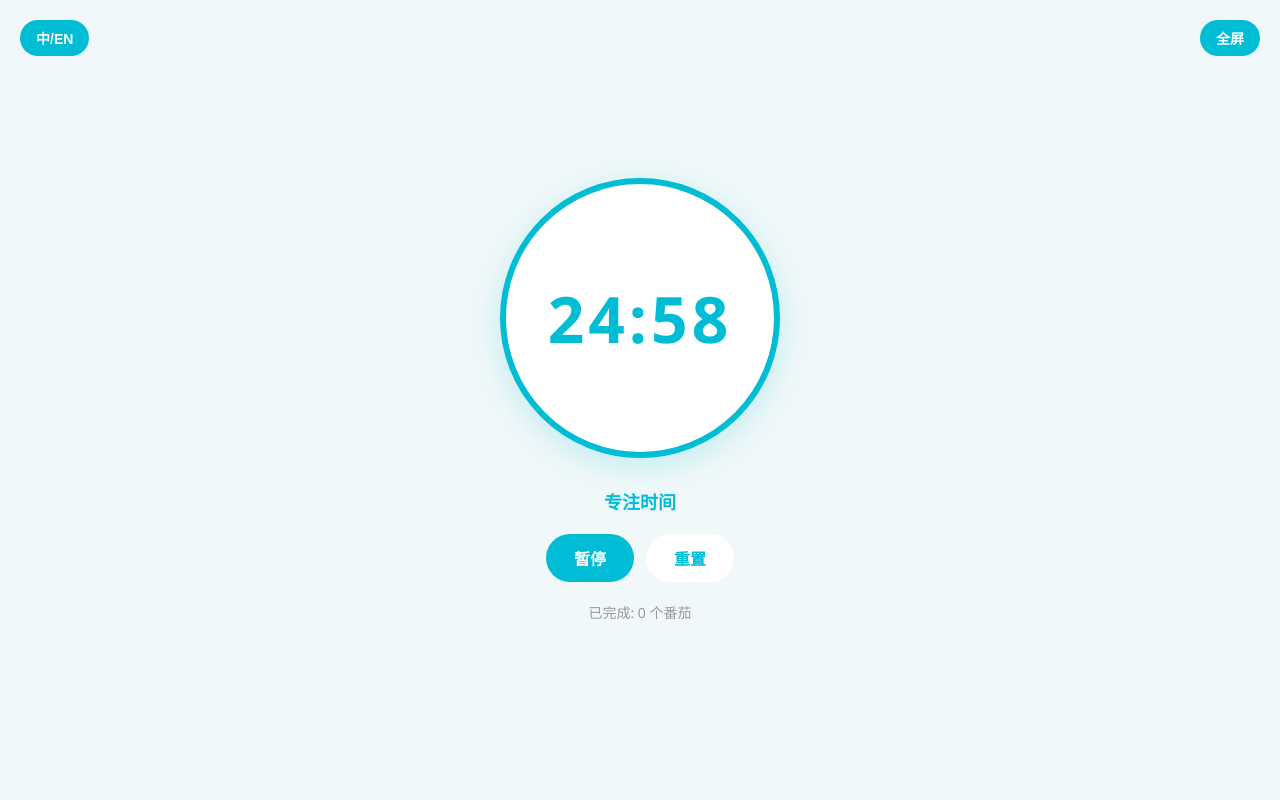
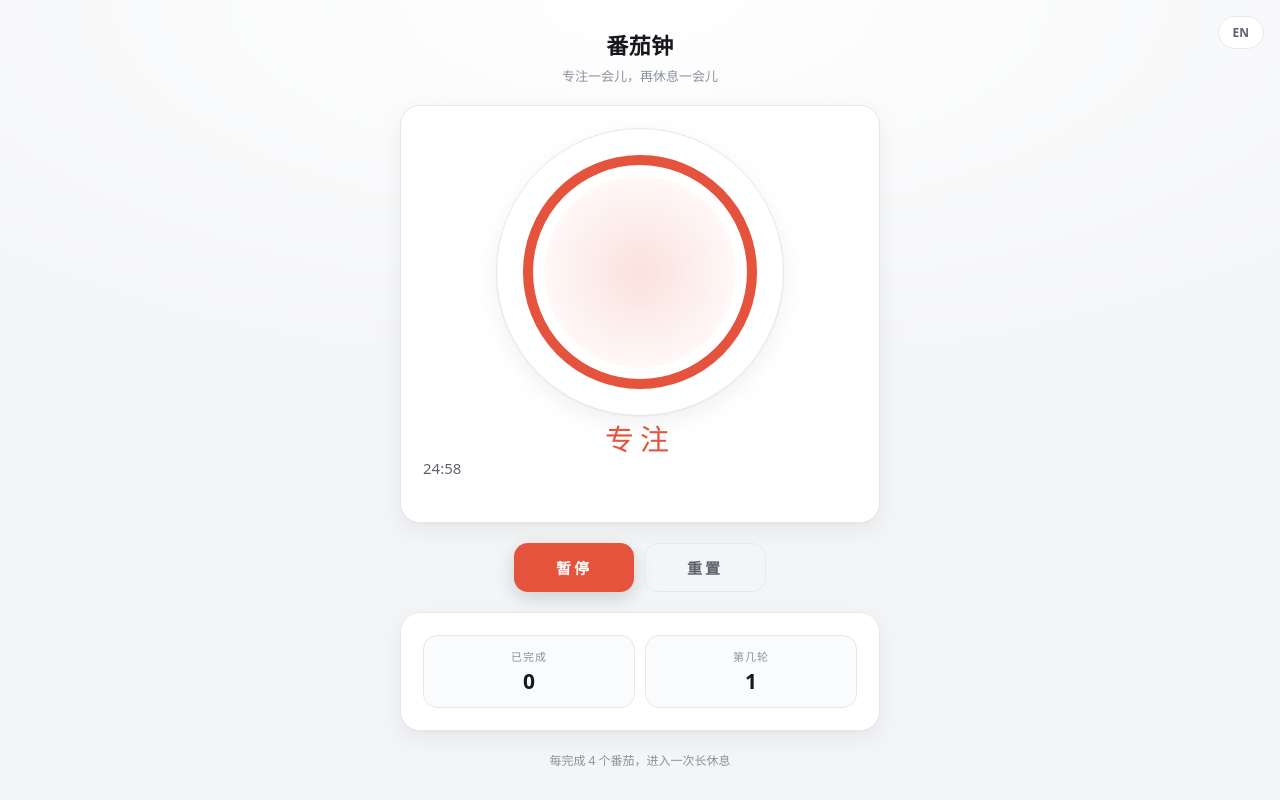
Before and after one commit to solcat1007/pomodoro, a plain HTML site: page index.html in a window 1280 px wide. Both pictures are taken after a click on the button "开始". Drawn offline with Linux system fonts and the light colour scheme.

Commit message:
重构: 改为现代 PWA，重写视觉与交互，补全中文注释

```diff
--- a/index.html
+++ b/index.html
@@ -2,64 +2,296 @@
 <html lang="zh-CN">
 <head>
 <meta charset="UTF-8">
-<meta name="viewport" content="width=device-width, initial-scale=1.0">
-<title>番茄钟 | Pomodoro Timer</title>
+<meta name="viewport" content="width=device-width, initial-scale=1.0, viewport-fit=cover">
+<title>番茄钟 · 专注计时器</title>
+<meta name="description" content="25 分钟专注 + 5 分钟休息，可自定义时长，自动循环">
+<link rel="manifest" href="./manifest.webmanifest">
+<link rel="icon" href="./icon.svg">
+<meta name="theme-color" content="#e5533d">
+<meta name="apple-mobile-web-app-capable" content="yes">
+<meta name="apple-mobile-web-app-title" content="番茄钟">
 <style>
-:root{--c:#00BCD4;--cd:#0097A7;--w:#fff;--bg:#f0f8f9;--t:#333}
+
+:root{
+  --bg:#f4f5f7;           /* 页面底色：浅灰，避免纯白刺眼 */
+  --bg-glow:#ffffff;      /* 顶部径向光晕色，制造轻微的空间感 */
+  --surface:#ffffff;      /* 卡片底色 */
+  --surface-2:#fafbfc;    /* 卡片内的次级区块（输入框、结果区） */
+  --text:#16181d;         /* 主文字 */
+  --soft:#5d636e;         /* 次要文字 */
+  --mute:#8b929e;         /* 弱化文字（提示、单位、占位符） */
+  --line:#e6e8ec;         /* 分割线与边框 */
+  --accent:#26a69a;       /* 强调色（各玩具不同） */
+  --accent-soft:#e6f4f2;  /* 强调色的浅色版，用于底色块 */
+  --r-lg:20px; --r-md:14px; --r-sm:10px;
+  --ease:cubic-bezier(.4,0,.2,1);
+  --shadow:0 1px 2px rgba(16,24,40,.04), 0 8px 24px rgba(16,24,40,.06);
+}
 *{margin:0;padding:0;box-sizing:border-box}
-body{font-family:'Segoe UI','PingFang SC','Microsoft YaHei',sans-serif;background:var(--bg);color:var(--t);display:flex;flex-direction:column;align-items:center;justify-content:center;height:100vh;overflow:hidden;user-select:none}
-.lang-btn{position:fixed;top:20px;left:20px;z-index:100;padding:8px 16px;background:var(--c);color:var(--w);border:none;border-radius:20px;cursor:pointer;font-size:14px;font-weight:600;transition:.2s}
-.lang-btn:hover{background:var(--cd)}
-.fs-btn{position:fixed;top:20px;right:20px;z-index:100;padding:8px 16px;background:var(--c);color:var(--w);border:none;border-radius:20px;cursor:pointer;font-size:14px;font-weight:600;transition:.2s}
-.fs-btn:hover{background:var(--cd)}
-.container{text-align:center;padding:40px 20px}
-.timer-box{width:280px;height:280px;border-radius:50%;background:var(--w);border:6px solid var(--c);display:flex;align-items:center;justify-content:center;margin:0 auto 30px;box-shadow:0 8px 32px rgba(0,188,212,0.2);transition:border-color .3s}
-.timer-box.break{border-color:#FF9800}
-.timer-display{font-size:64px;font-weight:700;color:var(--c);letter-spacing:4px;transition:color .3s}
-.timer-box.break .timer-display{color:#FF9800}
-.mode-label{font-size:18px;color:var(--c);margin-bottom:20px;font-weight:600;transition:color .3s}
-.mode-label.break{color:#FF9800}
-.btns{display:flex;gap:12px;flex-wrap:wrap;justify-content:center;margin-top:20px}
-.btns button{padding:12px 28px;border:none;border-radius:24px;font-size:16px;font-weight:600;cursor:pointer;transition:.2s;font-family:inherit}
-.btn-start{background:var(--c);color:var(--w)}
-.btn-start:hover{background:var(--cd)}
-.btn-reset{background:var(--w);color:var(--c);border:2px solid var(--c)}
-.btn-reset:hover{background:#e0f7fa}
-.session-count{font-size:14px;color:#999;margin-top:20px}
-@media(max-width:500px){.timer-box{width:220px;height:220px}.timer-display{font-size:48px}}
+
+body{
+  font-family:system-ui,-apple-system,'PingFang SC','Microsoft YaHei',sans-serif;
+  background:var(--bg);
+  /* 顶部一层极淡光晕，比死板的纯色更有层次 */
+  background-image:radial-gradient(120% 80% at 50% 0%, var(--bg-glow) 0%, rgba(255,255,255,0) 62%);
+  background-attachment:fixed;
+  color:var(--text);
+  min-height:100dvh;
+  display:flex; flex-direction:column; align-items:center; justify-content:center;
+  padding:24px; -webkit-font-smoothing:antialiased;
+}
+
+.app{width:100%; max-width:480px; display:flex; flex-direction:column; align-items:center; gap:20px}
+
+.head{text-align:center}
+.head h1{font-size:22px; font-weight:600; letter-spacing:.5px}
+.head p{font-size:13px; color:var(--mute); margin-top:6px}
+
+.card{
+  width:100%; background:var(--surface); border:1px solid var(--line);
+  border-radius:var(--r-lg); padding:22px; box-shadow:var(--shadow);
+}
+
+.stage{
+  width:288px; height:288px; position:relative;
+  background:var(--surface); border:1px solid var(--line);
+  border-radius:50%; box-shadow:var(--shadow);
+  display:flex; align-items:center; justify-content:center;
+}
+.stage canvas{border-radius:50%}
+
+.phase{
+  font-size:29px; font-weight:300; letter-spacing:6px;
+  color:var(--accent); min-height:42px; text-align:center;
+  transition:color .4s var(--ease);
+}
+.cd{font-size:15px; color:var(--soft); font-variant-numeric:tabular-nums; min-height:22px}
+.meta{font-size:13px; color:var(--mute); min-height:20px; text-align:center}
+
+.row{display:flex; gap:10px; flex-wrap:wrap; justify-content:center}
+.stats{display:flex; gap:10px; width:100%}
+.stat{
+  flex:1; background:var(--surface-2); border:1px solid var(--line);
+  border-radius:var(--r-md); padding:12px; text-align:center;
+}
+.stat .k{font-size:11px; color:var(--mute); letter-spacing:1px}
+.stat .v{font-size:21px; font-weight:600; margin-top:3px; font-variant-numeric:tabular-nums}
+
+.chip{
+  padding:9px 18px; font-size:13px; font-weight:500; font-family:inherit;
+  background:var(--surface); color:var(--soft);
+  border:1px solid var(--line); border-radius:999px; cursor:pointer;
+  transition:all .2s var(--ease);
+}
+.chip:hover{border-color:var(--accent); color:var(--accent)}
+.chip.active{
+  background:var(--accent); border-color:var(--accent); color:#fff;
+  box-shadow:0 4px 14px rgba(0,0,0,.14);
+}
+
+.btn{
+  padding:13px 42px; font-size:15px; font-weight:600; font-family:inherit;
+  letter-spacing:3px; background:var(--accent); color:#fff;
+  border:none; border-radius:var(--r-md); cursor:pointer;
+  transition:transform .15s var(--ease), box-shadow .2s var(--ease);
+  box-shadow:0 6px 20px rgba(0,0,0,.16);
+}
+.btn:hover{transform:translateY(-1px)}
+.btn:active{transform:translateY(0)}
+.btn.ghost{background:transparent; border:1px solid var(--line); color:var(--soft); box-shadow:none}
+
+.lang{
+  position:fixed; top:16px; right:16px; z-index:20;
+  padding:7px 14px; font-size:12px; font-weight:600; font-family:inherit;
+  background:var(--surface); color:var(--soft);
+  border:1px solid var(--line); border-radius:999px; cursor:pointer;
+  transition:all .2s var(--ease);
+}
+.lang:hover{border-color:var(--accent); color:var(--accent)}
+
+.hint{font-size:12px; color:var(--mute); text-align:center; line-height:1.7}
+
+@media (max-width:380px){
+  .stage{width:250px;height:250px}
+  .phase{font-size:25px; letter-spacing:4px}
+}
+
+:root{ --accent:#e5533d; --accent-soft:#fdeceb; }
+
 </style>
 </head>
 <body>
-<button class="lang-btn" onclick="toggleLang()" data-key="langBtn">中/EN</button>
-<button class="fs-btn" onclick="toggleFS()" data-key="fsBtn">全屏</button>
-<div class="container">
-  <div class="timer-box" id="timerBox">
-    <span class="timer-display" id="timerDisplay">25:00</span>
+<button class="lang" id="langBtn" onclick="toggleLang()">EN</button>
+<div class="app">
+
+  <div class="head">
+    <h1 id="t_title">番茄钟</h1>
+    <p id="t_sub">专注一会儿，再休息一会儿</p>
   </div>
-  <div class="mode-label" id="modeLabel" data-key="focus">专注时间</div>
-  <div class="btns">
-    <button class="btn-start" id="btnStart" onclick="toggleTimer()" data-key="start">开始</button>
-    <button class="btn-reset" onclick="resetTimer()" data-key="reset">重置</button>
+
+  <div class="card">
+    <div class="stage" style="margin:0 auto"><canvas id="cv" width="288" height="288"></canvas></div>
+    <div class="phase" id="phase">准备</div>
+    <div class="cd" id="cd">25:00</div>
+    <div class="meta" id="meta"></div>
   </div>
-  <div class="session-count" id="sessionCount" data-key="sessions">已完成: 0 个番茄</div>
+
+  <div class="row">
+    <button class="btn" id="mainBtn" onclick="toggle()">开始</button>
+    <button class="btn ghost" id="resetBtn" onclick="hardReset()">重置</button>
+  </div>
+
+  <div class="card">
+    <div class="stats">
+      <div class="stat"><div class="k" id="t_done">已完成</div><div class="v" id="vDone">0</div></div>
+      <div class="stat"><div class="k" id="t_round">第几轮</div><div class="v" id="vRound">1</div></div>
+    </div>
+  </div>
+
+  <div class="hint" id="t_hint">每完成 4 个番茄，进入一次长休息</div>
+
 </div>
 <script>
-/* ===== 番茄钟 / Pomodoro Timer ===== */
-var i18n={zh:{langBtn:"中/EN",fsBtn:"全屏",focus:"专注时间",break:"休息时间",start:"开始",pause:"暂停",reset:"重置",sessions:"已完成: {n} 个番茄"},en:{langBtn:"中/EN",fsBtn:"Fullscreen",focus:"Focus",break:"Break",start:"Start",pause:"Pause",reset:"Reset",sessions:"Completed: {n} pomodoros"}};
-var lang="zh",minutes=25,seconds=0,timerId=null,isRunning=false,isBreak=false,sessionCount=0;
-var FOCUS=25,BREAK=5;
-function t(key,replace){var s=i18n[lang][key];if(replace)for(var k in replace)s=s.replace("{"+k+"}",replace[k]);return s}
-function updateUI(){document.querySelectorAll("[data-key]").forEach(function(el){var k=el.getAttribute("data-key");if(el.textContent.trim()==="中/EN"||el.textContent.trim()==="全屏"||el.tagName==="DIV"){if(k==="sessions")el.textContent=t(k,{n:sessionCount});else if(k==="focus"||k==="break")el.textContent=isBreak?t("break"):t("focus");else el.textContent=t(k)}});document.getElementById("btnStart").textContent=isRunning?t("pause"):t("start")}
-function toggleLang(){lang=lang==="zh"?"en":"zh";updateUI()}
-function toggleFS(){if(!document.fullscreenElement){document.documentElement.requestFullscreen()}else{document.exitFullscreen()}}
-function format(m,s){return String(m).padStart(2,"0")+":"+String(s).padStart(2,"0")}
-function updateDisplay(){document.getElementById("timerDisplay").textContent=format(minutes,seconds)}
-function tick(){if(seconds>0){seconds--}else if(minutes>0){minutes--;seconds=59}else{clearInterval(timerId);timerId=null;isRunning=false;if(isBreak){isBreak=false;minutes=FOCUS;sessionCount++;document.getElementById("timerBox").classList.remove("break");document.getElementById("modeLabel").classList.remove("break")}else{isBreak=true;minutes=BREAK;document.getElementById("timerBox").classList.add("break");document.getElementById("modeLabel").classList.add("break")}seconds=0;updateDisplay();updateUI();notify();return}updateDisplay()}
-function toggleTimer(){if(isRunning){clearInterval(timerId);timerId=null;isRunning=false}else{timerId=setInterval(tick,1000);isRunning=true}updateUI()}
-function resetTimer(){clearInterval(timerId);timerId=null;isRunning=false;isBreak=false;minutes=FOCUS;seconds=0;document.getElementById("timerBox").classList.remove("break");document.getElementById("modeLabel").classList.remove("break");updateDisplay();updateUI()}
-function notify(){if(Notification&&Notification.permission==="granted"){new Notification(t(isBreak?"focus":"break"),{body:t(isBreak?"focus":"break")})}}
-if(Notification&&Notification.permission==="default"){Notification.requestPermission()}
-updateDisplay();updateUI();
+
+/* ============================================================
+ * 番茄钟
+ * ------------------------------------------------------------
+ * 状态机：专注(25min) → 短休息(5min) → …… → 每 4 个番茄后长休息(15min)
+ * 关键点：
+ *   - 用「目标时间戳 deadline」而不是「剩余秒数自减」来计时。
+ *     因为 setInterval 会被浏览器节流（尤其后台标签页），
+ *     自减会越走越慢；用时间戳即使掉帧也能自动校正。
+ *   - 暂停时把剩余时间存进 remainMs，恢复时用 now + remainMs 重算 deadline。
+ * ========================================================== */
+
+const DUR = { focus:25*60*1000, short:5*60*1000, long:15*60*1000 };
+const LONG_EVERY = 4;      /* 每几个番茄进入一次长休息 */
+
+const I18N = {
+  zh:{ title:'番茄钟', sub:'专注一会儿，再休息一会儿', hint:'每完成 4 个番茄，进入一次长休息',
+       start:'开始', pause:'暂停', resume:'继续', reset:'重置',
+       done:'已完成', round:'第几轮',
+       focus:'专注', short:'短休息', long:'长休息' },
+  en:{ title:'Pomodoro', sub:'Focus a while, then rest a while', hint:'Long break after every 4 pomodoros',
+       start:'Start', pause:'Pause', resume:'Resume', reset:'Reset',
+       done:'Done', round:'Round',
+       focus:'Focus', short:'Short break', long:'Long break' }
+};
+
+let lang='zh';
+let mode='focus';        /* 当前阶段：focus / short / long */
+let remainMs=DUR.focus;  /* 剩余毫秒（暂停时保存） */
+let deadline=0;          /* 目标时间戳（运行时有效） */
+let running=false, ticker=null;
+let finished=0;          /* 已完成番茄数 */
+
+var cv=document.getElementById('cv'), ctx=cv.getContext('2d');
+var CX=144, CY=144, R=112;
+
+/* ---------- 界面 ---------- */
+function refresh(){
+  var L=I18N[lang];
+  document.getElementById('t_title').textContent=L.title;
+  document.getElementById('t_sub').textContent=L.sub;
+  document.getElementById('t_hint').textContent=L.hint;
+  document.getElementById('t_done').textContent=L.done;
+  document.getElementById('t_round').textContent=L.round;
+  document.getElementById('mainBtn').textContent = running ? L.pause : (remainMs<DUR[mode] ? L.resume : L.start);
+  document.getElementById('resetBtn').textContent=L.reset;
+  document.getElementById('phase').textContent=L[mode];
+  document.getElementById('vDone').textContent=finished;
+  document.getElementById('vRound').textContent=(finished%LONG_EVERY)+1;
+}
+
+/* ---------- 控制 ---------- */
+function toggle(){ running ? pause() : start(); }
+
+function start(){
+  running=true;
+  deadline=Date.now()+remainMs;
+  refresh();
+  ticker=setInterval(tick,100);
+}
+
+function pause(){
+  running=false;
+  clearInterval(ticker);
+  remainMs=Math.max(0,deadline-Date.now());   /* 冻结剩余时间，供 resume 使用 */
+  refresh();
+}
+
+function hardReset(){
+  running=false; clearInterval(ticker);
+  mode='focus'; remainMs=DUR.focus; finished=0;
+  refresh(); draw(1);
+}
+
+/** 计时推进：用 deadline 反算剩余，天然抗掉帧 */
+function tick(){
+  remainMs=Math.max(0,deadline-Date.now());
+  var total=DUR[mode];
+  draw(remainMs/total);                 /* 1 → 0，圆环逐渐清空 */
+  document.getElementById('cd').textContent=fmt(remainMs);
+  if (remainMs<=0) nextPhase();
+}
+
+/** 阶段切换：专注结束计数，按规则决定下一次休息类型 */
+function nextPhase(){
+  if (mode==='focus'){
+    finished++;
+    var isLong = (finished % LONG_EVERY === 0);
+    mode = isLong ? 'long' : 'short';
+  } else {
+    mode='focus';
+  }
+  remainMs=DUR[mode];
+  deadline=Date.now()+remainMs;
+  refresh();
+}
+
+/** 毫秒 → mm:ss */
+function fmt(ms){
+  var s=Math.ceil(ms/1000);
+  var m=Math.floor(s/60);
+  var r=s%60;
+  return (m<10?'0':'')+m+':'+(r<10?'0':'')+r;
+}
+
+/** 画环形进度：底轨 + 进度弧（从 12 点方向顺时针） */
+function draw(p){
+  ctx.clearRect(0,0,288,288);
+
+  ctx.beginPath();
+  ctx.arc(CX,CY,R,0,Math.PI*2);
+  ctx.strokeStyle='#eef1f3'; ctx.lineWidth=10; ctx.stroke();
+
+  ctx.beginPath();
+  ctx.arc(CX,CY,R,-Math.PI/2,-Math.PI/2+Math.PI*2*Math.max(0,Math.min(1,p)));
+  ctx.strokeStyle='#e5533d'; ctx.lineWidth=10; ctx.lineCap='round'; ctx.stroke();
+
+  var g=ctx.createRadialGradient(CX,CY,10,CX,CY,R-16);
+  g.addColorStop(0,'rgba(229,83,61,.16)');
+  g.addColorStop(1,'rgba(229,83,61,.04)');
+  ctx.beginPath(); ctx.arc(CX,CY,R-16,0,Math.PI*2);
+  ctx.fillStyle=g; ctx.fill();
+}
+
+function toggleLang(){
+  lang=(lang==='zh')?'en':'zh';
+  refresh();
+}
+
+refresh();
+draw(1);
+
+/* ---------- PWA 注册 ----------
+ * 注册 Service Worker 后本页被缓存，断网也能打开。
+ * 放在最后且 catch 掉异常：即使浏览器不支持也不影响正常功能。 */
+if ('serviceWorker' in navigator){
+  window.addEventListener('load', function(){
+    navigator.serviceWorker.register('./sw.js').catch(function(){});
+  });
+}
 </script>
 </body>
 </html>
```
Also changed, not shown: sw.js (added, +72 -0 lines), icon.svg (added), manifest.webmanifest (added).
